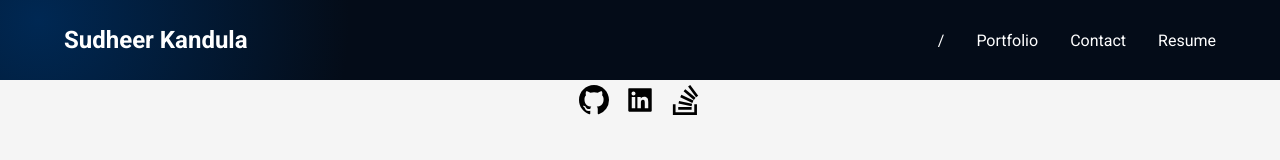
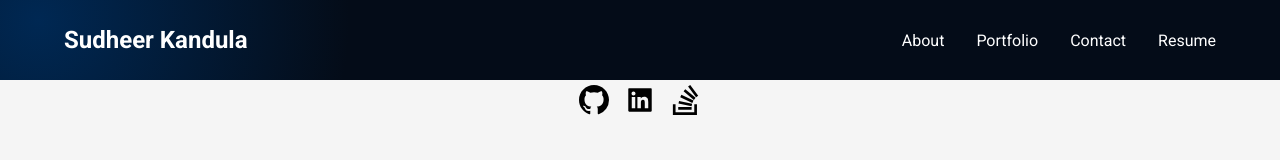
Before and after one commit to sudheer313/20-portfolio-page, a React (Create React App) app: page /20-portfolio-page/About in a window 1280 px wide. Shown: the top 160 px of the page. Built offline with nearby package versions, Linux system fonts and the light colour scheme.

Commit message:
update routes

```diff
--- a/package.json
+++ b/package.json
@@ -1,8 +1,9 @@
 {
-  "homepage": "http://sudheer313.github.io/20-portfolio-page/",
+
   "name": "20-portfolio-page",
   "version": "0.1.0",
   "private": true,
+  "homepage": "http://sudheer313.github.io/20-portfolio-page/",
   "dependencies": {
     "@heroicons/react": "^2.0.12",
     "@testing-library/jest-dom": "^5.16.5",
@@ -19,7 +20,7 @@
   "scripts": {
     "start": "react-scripts start",
     "predeploy": "npm run build",
-    "deploy": "gh-pages -d build",
+    "deploy": "gh-pages -b main -d build",
     "build": "react-scripts build",
     "test": "react-scripts test",
     "eject": "react-scripts eject"
--- a/src/App.js
+++ b/src/App.js
@@ -10,14 +10,15 @@ import Resume from "./components/Resume";
 function App() {
   return (
     <div className="App">
-      <BrowserRouter basename="/20-portfolio-page/">
+      <BrowserRouter>
         <Header />
         <Routes>
           {/*http://localhost:3000/ */}
 
           <Route>
+            <Route index element={<Navigate to="About" />} />
             {/*http://localhost:3000/About */}
-            <Route path="/" element={<About />} />
+            <Route path="About" element={<About />} />
             {/*http://localhost:3000/Portfolio */}
             <Route path="Portfolio" element={<Portfolio />} />
 
--- a/src/components/Navigation.jsx
+++ b/src/components/Navigation.jsx
@@ -2,7 +2,7 @@ import React from "react";
 import { Link } from "react-router-dom";
 
 const Navigation = ({ navState, setNavState }) => {
-  const navigationTitles = ["/", "Portfolio", "Contact", "Resume"];
+  const navigationTitles = ["About", "Portfolio", "Contact", "Resume"];
 
   return (
     <div
```
